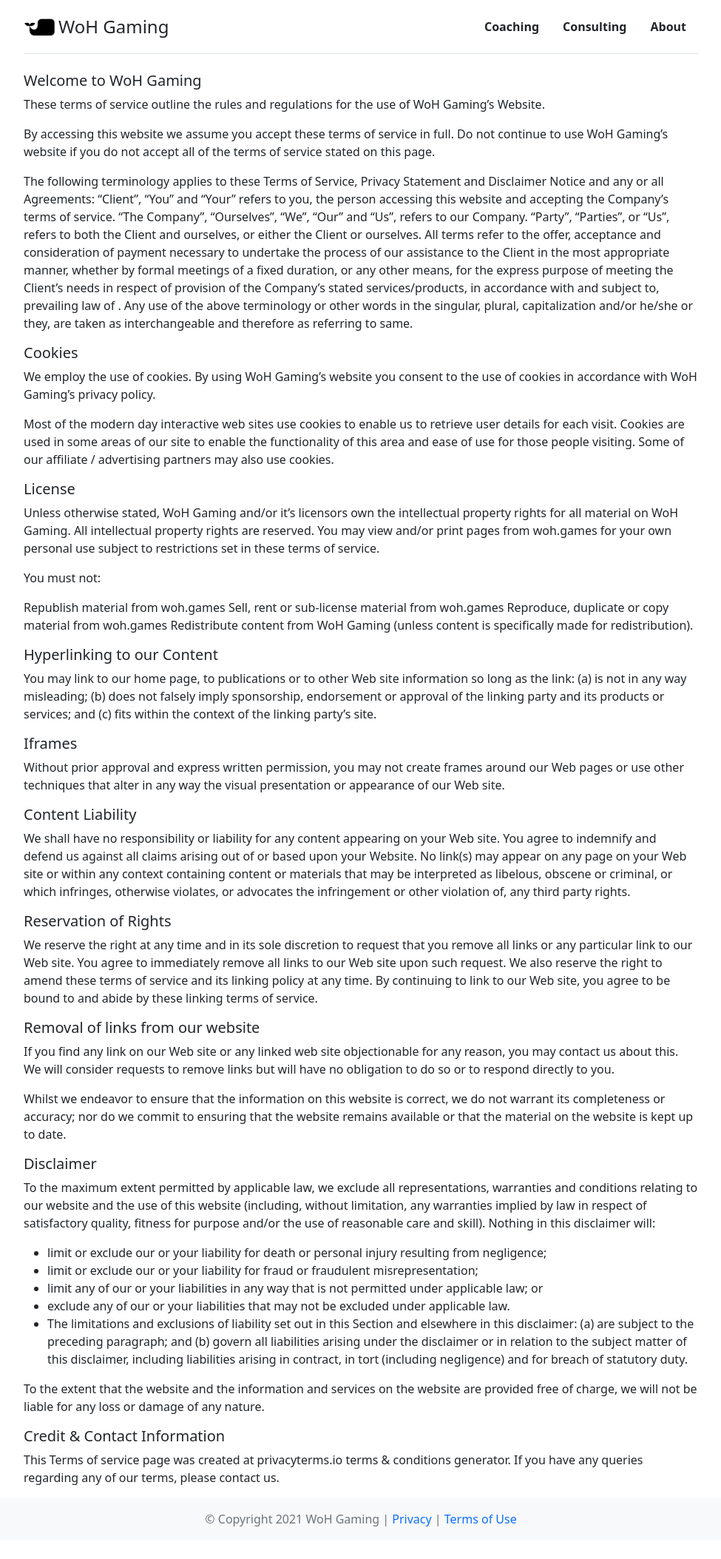
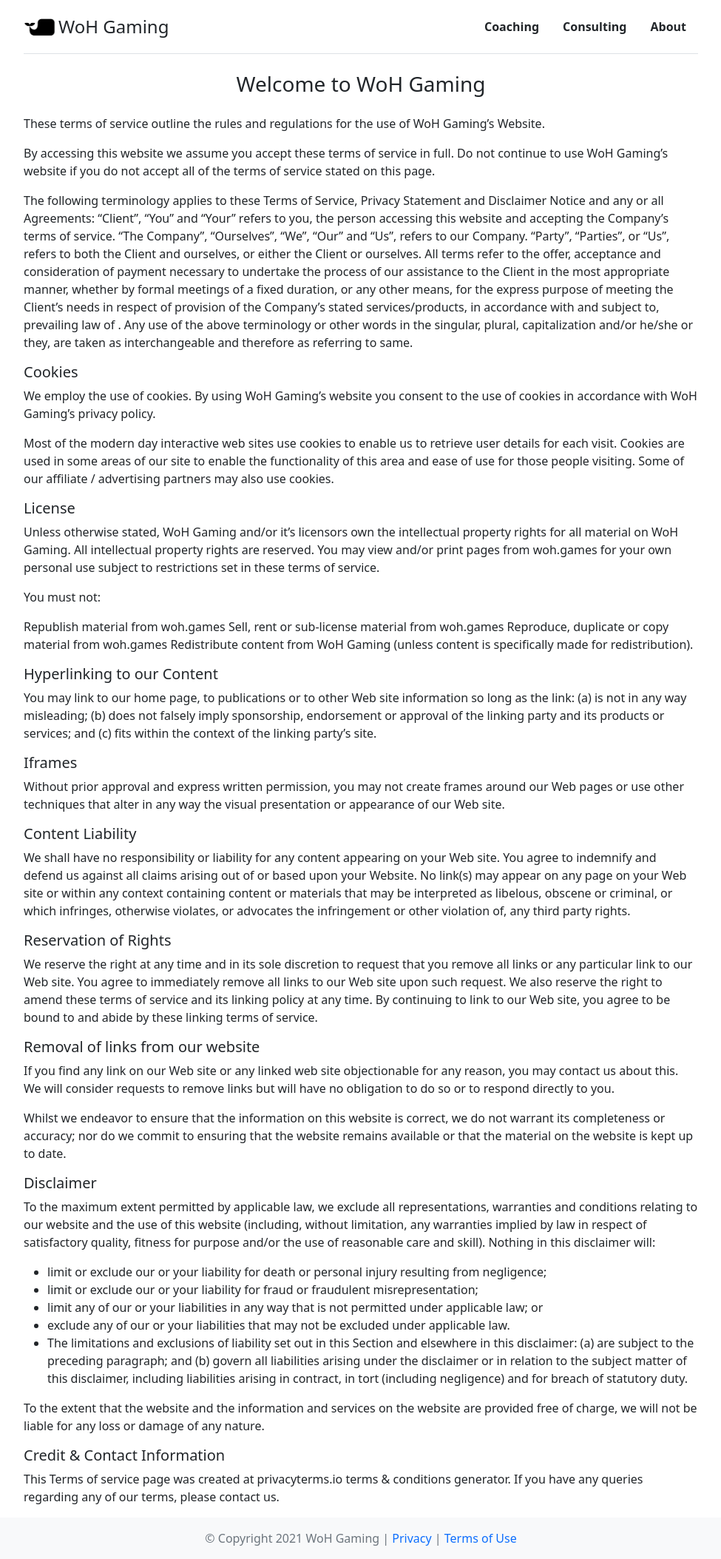
Before and after one commit to person-woh/person-woh.github.io, a Jekyll site: the page built from tos.md, in a window 1280 px wide. Shown: the whole page at 74% size, without its empty margins (152-1127 px from the left). Built offline with Jekyll 4.4.1, drawn with Linux system fonts in a browser that asks for light colours; before the commit the page ends 2081 px from its top, so only the background shows below that.

```diff
--- a/tos.md
+++ b/tos.md
@@ -3,7 +3,8 @@ title: Terms of Service
 layout: page
 ---
 
-##### Welcome to WoH Gaming
+<h3 class="text-center mb-4 mt-3">Welcome to WoH Gaming</h3>
+
 These terms of service outline the rules and regulations for the use of WoH Gaming's Website.
 
 By accessing this website we assume you accept these terms of service in full. Do not continue to use WoH Gaming's website if you do not accept all of the terms of service stated on this page.
```
Also changed, not shown: privacy.md (+1 -1 lines).
